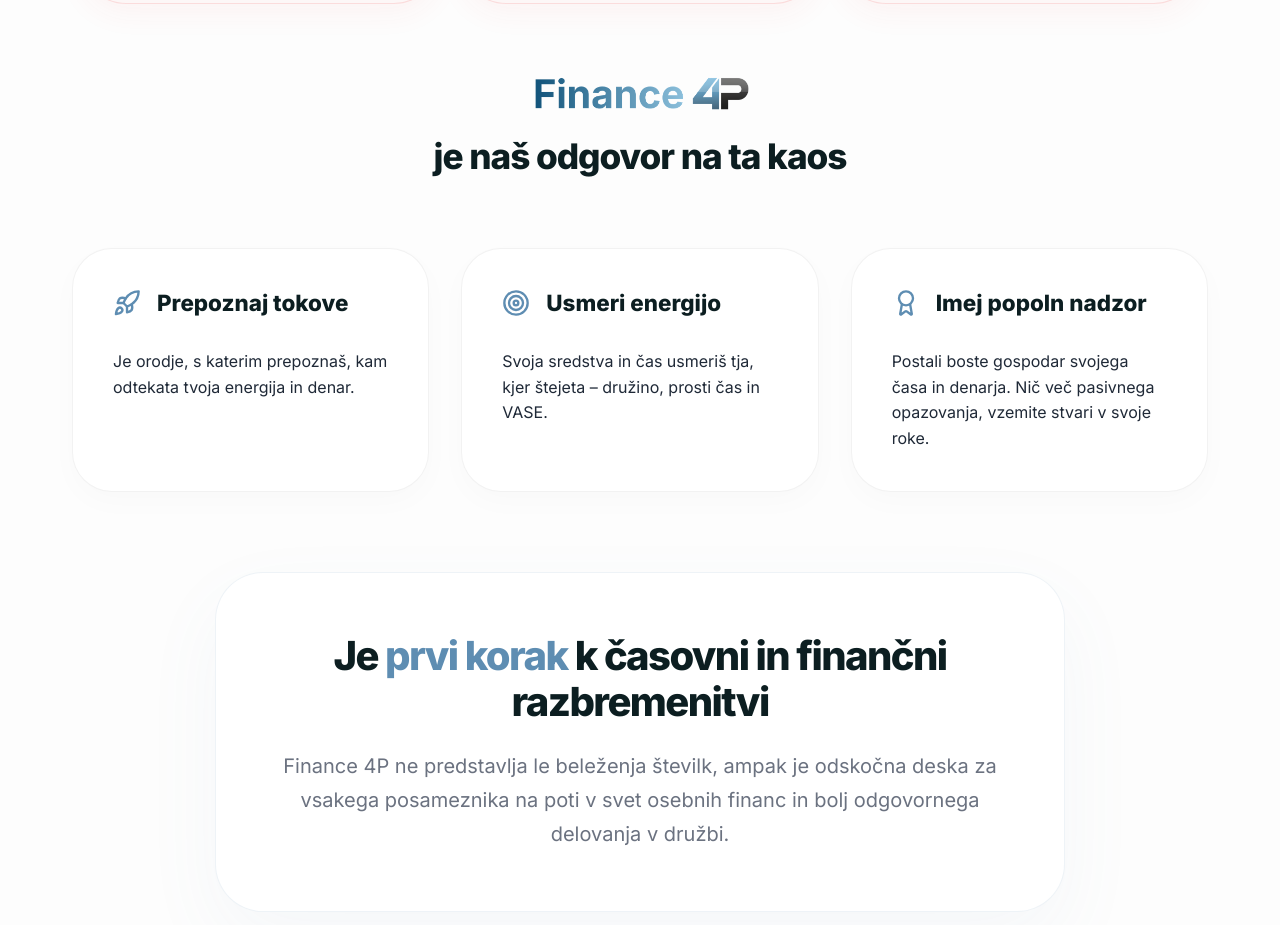
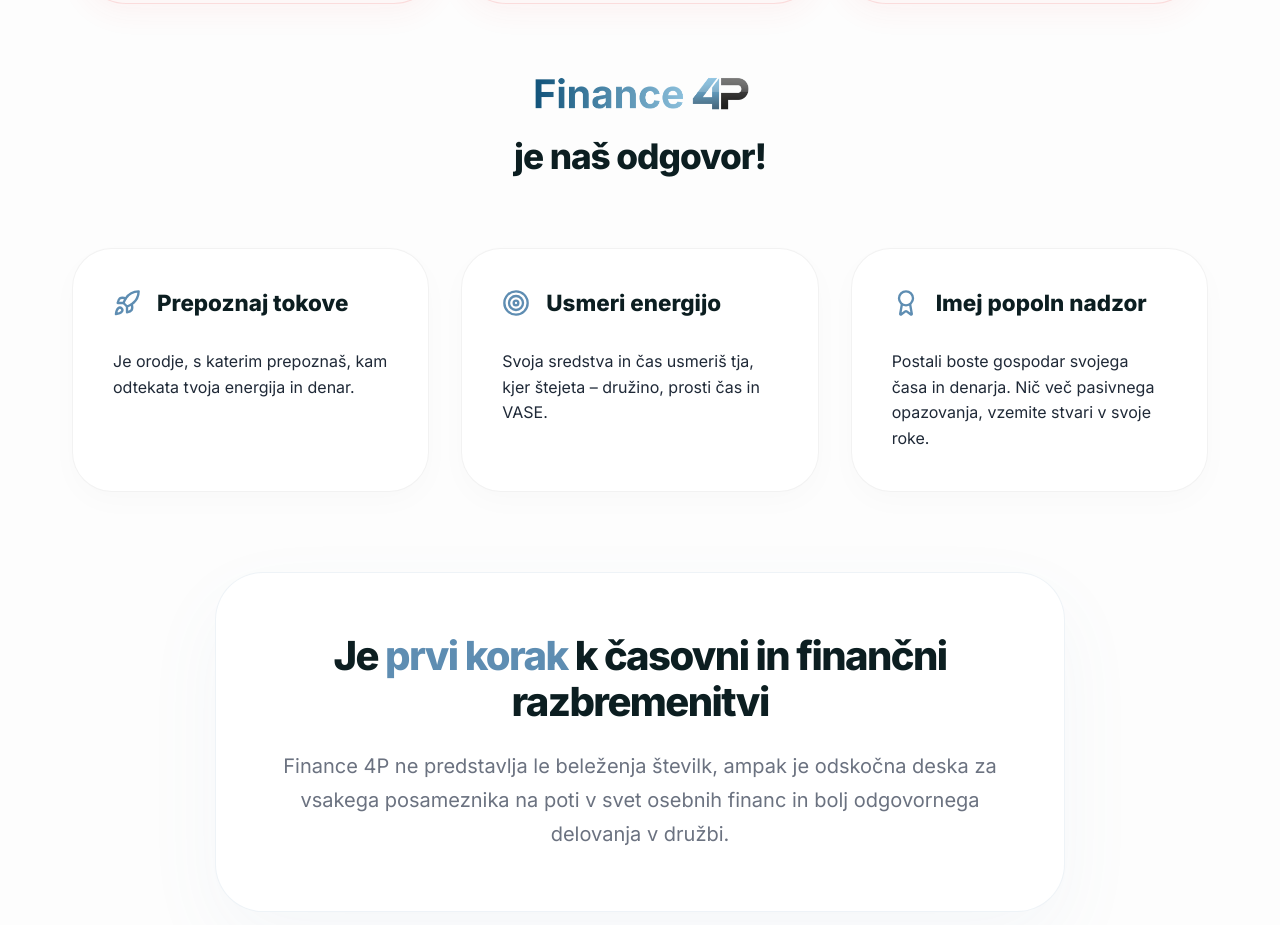
Before and after one commit to filipkolle/Landing-4P, a React (Vite) app: page /o-nas in a window 1280 px wide. Shown: the part 1481-2406 px from the top of the page. Built offline with nearby package versions, Linux system fonts and the light colour scheme.

Commit message:
content: shorten mission statement subscript

```diff
--- a/src/pages/AboutPage.jsx
+++ b/src/pages/AboutPage.jsx
@@ -153,7 +153,7 @@ const AboutPage = () => {
             transition={{ duration: 1, ease: expoOut }}
           >
             <img src={logoImg} alt="Finance 4P" className="statement-logo" />
-            <p className="statement-sub">je naš odgovor na ta kaos</p>
+            <p className="statement-sub">je naš odgovor!</p>
           </motion.div>
 
           <div className="mission-cards">
```
